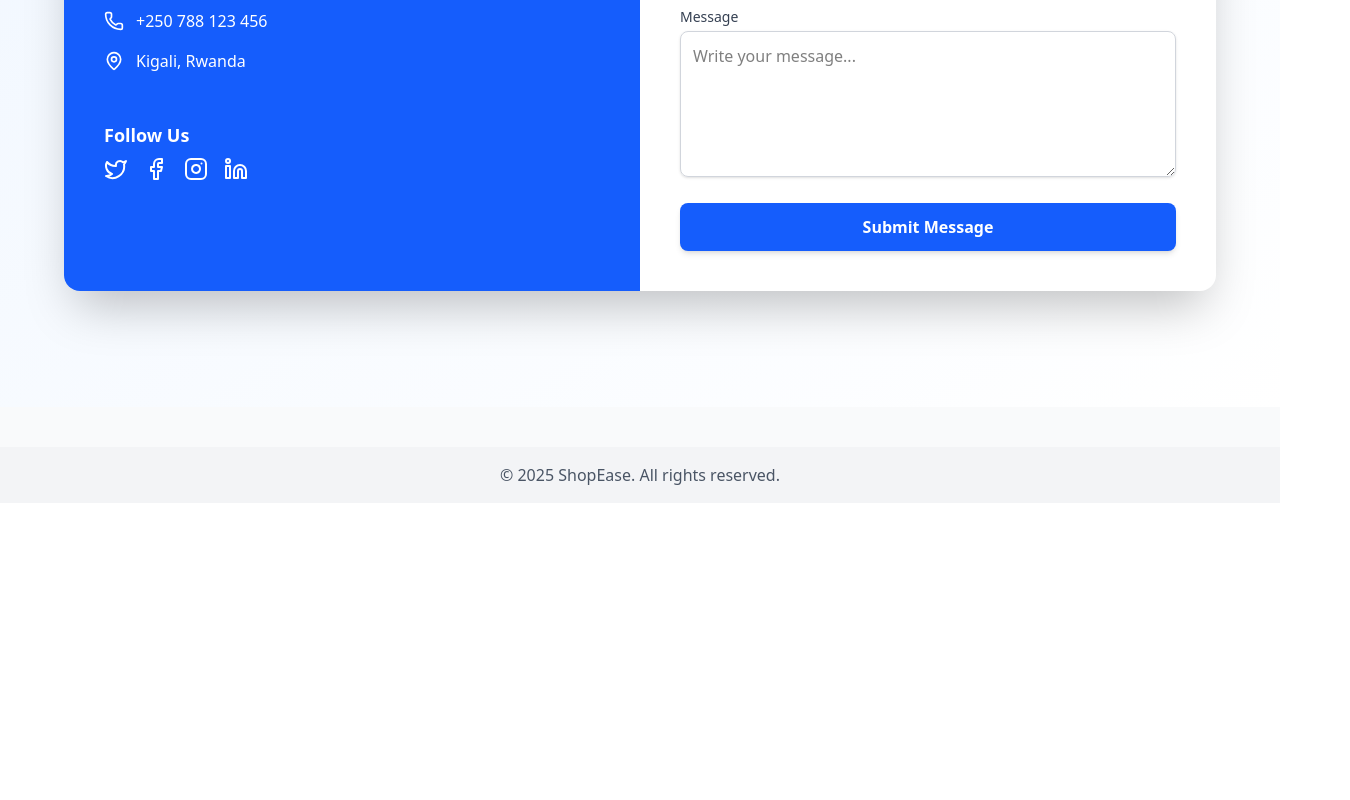
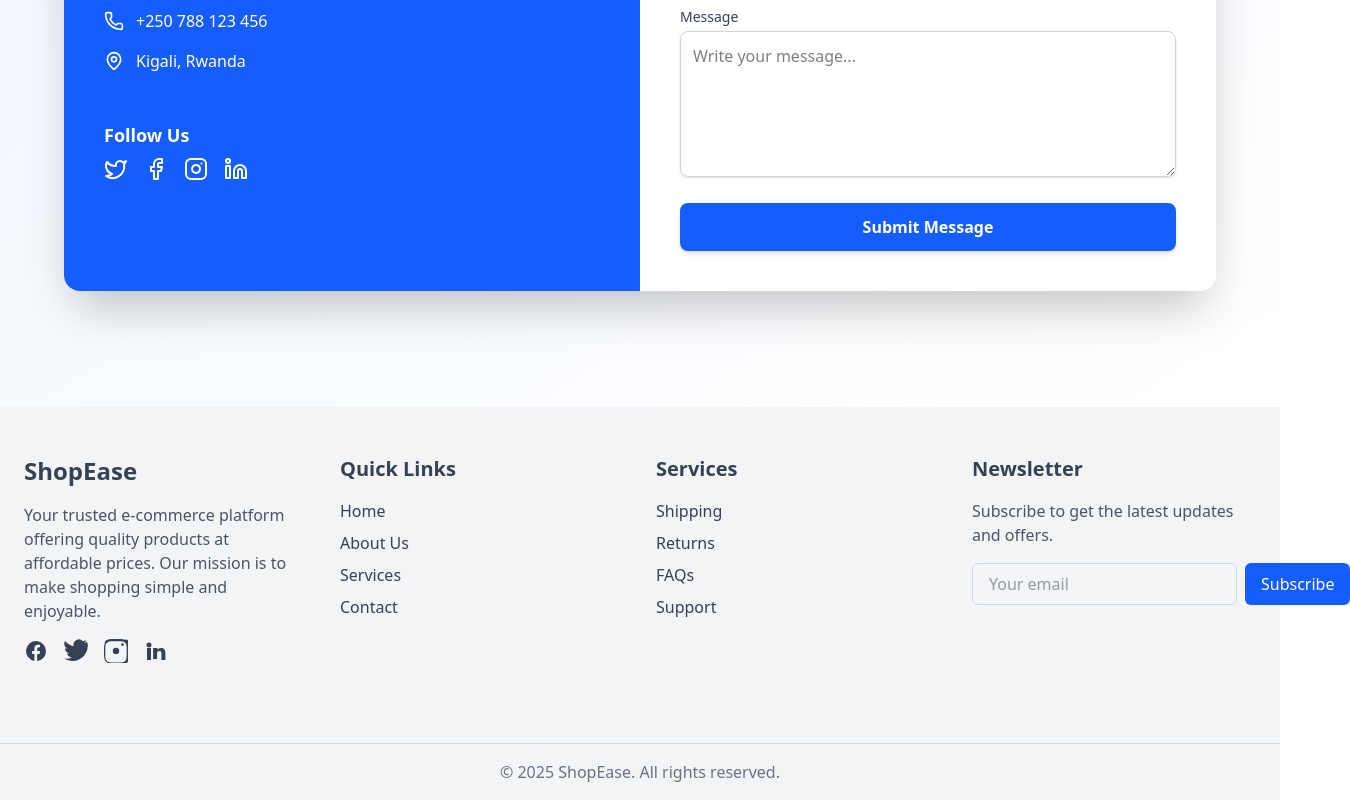
Before and after one commit to Boldecca/STATIC_E-COMMERCE-HOMEPAGE__3, a React (Vite) app: page /contact in a window 1280 px wide. Shown: the part 457-1257 px from the top of the page, 1350 px wide, since content can reach past the window. Before the commit the page ends 960 px from the top, so only its background shows below. Built offline with nearby package versions, Linux system fonts and the light colour scheme.

Commit message:
updated changed

```diff
--- a/src/App.jsx
+++ b/src/App.jsx
@@ -1,6 +1,6 @@
 import { BrowserRouter, Routes, Route } from "react-router-dom";
 import Navbar from "./components/Navbar";
-import Footer from "./components/Footer";
+import Footer from "./components/footer";
 import Home from "./pages/Home";
 
 import About from "./pages/About";
--- a/src/components/footer.jsx
+++ b/src/components/footer.jsx
@@ -1,7 +1,89 @@
 export default function Footer() {
   return (
-    <footer className="bg-gray-100 dark:bg-gray-800 text-center py-4 mt-10 text-gray-600 dark:text-gray-300">
-      © 2025 ShopEase. All rights reserved.
+    <footer className="bg-gray-100 dark:bg-gray-800 text-gray-700 dark:text-gray-300">
+      <div className="max-w-7xl mx-auto px-6 py-12 grid grid-cols-1 md:grid-cols-4 gap-8">
+
+        {/* Company Info */}
+        <div>
+          <h2 className="text-2xl font-bold mb-4">ShopEase</h2>
+          <p className="text-gray-600 dark:text-gray-400 mb-4">
+            Your trusted e-commerce platform offering quality products at affordable prices. Our mission is to make shopping simple and enjoyable.
+          </p>
+          <div className="flex space-x-4 mt-4">
+            {/* Facebook */}
+            <a href="#" className="hover:text-blue-600">
+              <svg className="w-6 h-6" fill="currentColor" viewBox="0 0 24 24">
+                <path d="M22 12a10 10 0 10-11.6 9.9v-7H8v-3h2.4V9.5c0-2.4 1.4-3.7 3.6-3.7 1 0 2 .1 2 .1v2.3h-1.2c-1.2 0-1.6.8-1.6 1.6V12h2.8l-.4 3h-2.4v7A10 10 0 0022 12z" />
+              </svg>
+            </a>
+            {/* Twitter */}
+            <a href="#" className="hover:text-blue-400">
+              <svg className="w-6 h-6" fill="currentColor" viewBox="0 0 24 24">
+                <path d="M23 3a10.9 10.9 0 01-3.1.9A5.4 5.4 0 0022.4 1a10.9 10.9 0 01-3.5 1.3 5.4 5.4 0 00-9.3 4.9A15.3 15.3 0 011 2.1 5.4 5.4 0 003.5 9.7a5.3 5.3 0 01-2.5-.7v.1a5.4 5.4 0 004.3 5.3 5.4 5.4 0 01-2.4.1 5.4 5.4 0 005 3.7A10.9 10.9 0 010 19.5a15.3 15.3 0 008.3 2.4c10 0 15.5-8.3 15.5-15.5v-.7A11 11 0 0023 3z" />
+              </svg>
+            </a>
+            {/* Instagram */}
+            <a href="#" className="hover:text-pink-500">
+              <svg className="w-6 h-6" fill="currentColor" viewBox="0 0 24 24">
+                <path d="M12 2.2c3.2 0 3.6 0 4.9.1 1.2.1 2 .2 2.5.4a4.9 4.9 0 011.7 1.1 4.9 4.9 0 011.1 1.7c.2.5.3 1.3.4 2.5.1 1.3.1 1.7.1 4.9s0 3.6-.1 4.9c-.1 1.2-.2 2-.4 2.5a4.9 4.9 0 01-1.1 1.7 4.9 4.9 0 01-1.7 1.1c-.5.2-1.3.3-2.5.4-1.3.1-1.7.1-4.9.1s-3.6 0-4.9-.1c-1.2-.1-2-.2-2.5-.4a4.9 4.9 0 01-1.7-1.1 4.9 4.9 0 01-1.1-1.7c-.2-.5-.3-1.3-.4-2.5-.1-1.3-.1-1.7-.1-4.9s0-3.6.1-4.9c.1-1.2.2-2 .4-2.5a4.9 4.9 0 011.1-1.7 4.9 4.9 0 011.7-1.1c.5-.2 1.3-.3 2.5-.4 1.3-.1 1.7-.1 4.9-.1zm0-2.2C8.7 0 8.3 0 7 .1 5.7.2 4.6.4 3.6.7a7.1 7.1 0 00-2.5 1.5A7.1 7.1 0 00.7 4.7c-.3 1-.5 2.1-.6 3.4C0 8.3 0 8.7 0 12c0 3.3 0 3.7.1 5 .1 1.3.3 2.4.6 3.4a7.1 7.1 0 001.5 2.5 7.1 7.1 0 002.5 1.5c1 .3 2.1.5 3.4.6 1.3.1 1.7.1 5 .1s3.7 0 5-.1c1.3-.1 2.4-.3 3.4-.6a7.1 7.1 0 002.5-1.5 7.1 7.1 0 001.5-2.5c.3-1 .5-2.1.6-3.4.1-1.3.1-1.7.1-5s0-3.7-.1-5c-.1-1.3-.3-2.4-.6-3.4a7.1 7.1 0 00-1.5-2.5A7.1 7.1 0 0020.4.7c-1-.3-2.1-.5-3.4-.6C15.7 0 15.3 0 12 0z" />
+                <circle cx="12" cy="12" r="3.2" />
+                <circle cx="18.4" cy="5.6" r="1.4" />
+              </svg>
+            </a>
+            {/* LinkedIn */}
+            <a href="#" className="hover:text-blue-700">
+              <svg className="w-6 h-6" fill="currentColor" viewBox="0 0 24 24">
+                <path d="M4.98 3.5a2.5 2.5 0 11-.001 5.001 2.5 2.5 0 01.001-5.001zM3 9h4v12H3V9zm7 0h3.6v1.7h.1c.5-.9 1.7-1.8 3.4-1.8 3.6 0 4.3 2.4 4.3 5.5V21h-4v-5.8c0-1.4 0-3.2-2-3.2-2 0-2.3 1.5-2.3 3v5h-4V9z" />
+              </svg>
+            </a>
+          </div>
+        </div>
+
+        {/* Quick Links */}
+        <div>
+          <h3 className="text-xl font-semibold mb-4">Quick Links</h3>
+          <ul className="space-y-2">
+            <li><a href="#" className="hover:text-gray-900 dark:hover:text-white">Home</a></li>
+            <li><a href="#" className="hover:text-gray-900 dark:hover:text-white">About Us</a></li>
+            <li><a href="#" className="hover:text-gray-900 dark:hover:text-white">Services</a></li>
+            <li><a href="#" className="hover:text-gray-900 dark:hover:text-white">Contact</a></li>
+          </ul>
+        </div>
+
+        {/* Services */}
+        <div>
+          <h3 className="text-xl font-semibold mb-4">Services</h3>
+          <ul className="space-y-2">
+            <li><a href="#" className="hover:text-gray-900 dark:hover:text-white">Shipping</a></li>
+            <li><a href="#" className="hover:text-gray-900 dark:hover:text-white">Returns</a></li>
+            <li><a href="#" className="hover:text-gray-900 dark:hover:text-white">FAQs</a></li>
+            <li><a href="#" className="hover:text-gray-900 dark:hover:text-white">Support</a></li>
+          </ul>
+        </div>
+
+        {/* Newsletter */}
+        <div>
+          <h3 className="text-xl font-semibold mb-4">Newsletter</h3>
+          <p className="text-gray-600 dark:text-gray-400 mb-4">
+            Subscribe to get the latest updates and offers.
+          </p>
+          <form className="flex flex-col sm:flex-row gap-2">
+            <input
+              type="email"
+              placeholder="Your email"
+              className="px-4 py-2 rounded-md border border-gray-300 dark:border-gray-600 focus:outline-none focus:ring-2 focus:ring-blue-500 flex-1"
+            />
+            <button type="submit" className="px-4 py-2 bg-blue-600 text-white rounded-md hover:bg-blue-700">
+              Subscribe
+            </button>
+          </form>
+        </div>
+
+      </div>
+
+      <div className="border-t border-gray-300 dark:border-gray-700 mt-8 py-4 text-center text-gray-500 dark:text-gray-400">
+        © 2025 ShopEase. All rights reserved.
+      </div>
     </footer>
   );
 }
```
Also changed, not shown: 1 other file (tests, documents, lock files or other folders).
